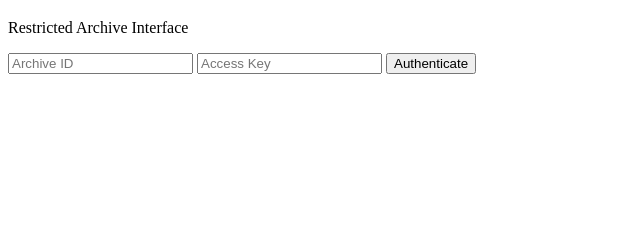
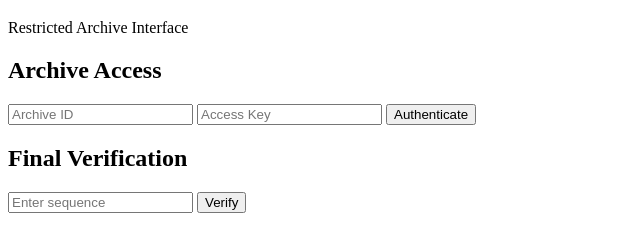
Before and after one commit to jayaprabha-cyber/echo-null-ctf, a website: page public/index.html in a window 1280 px wide. Shown: the part 61-312 px from the top of the page, without its empty margins (0-640 px from the left). Drawn offline with Linux system fonts and the light colour scheme.

Commit message:
Update index.html

```diff
--- a/public/index.html
+++ b/public/index.html
@@ -5,14 +5,43 @@
   <meta name="viewport" content="width=device-width, initial-scale=1.0">
   <title>ECHO//NULL</title>
 </head>
+
 <body>
   <h1>ECHO//NULL</h1>
   <p>Restricted Archive Interface</p>
 
+  <h2>Archive Access</h2>
+
   <form action="/authenticate" method="POST">
-    <input type="text" name="username" placeholder="Archive ID" required>
-    <input type="password" name="password" placeholder="Access Key" required>
+    <input
+      type="text"
+      name="username"
+      placeholder="Archive ID"
+      required
+    >
+
+    <input
+      type="password"
+      name="password"
+      placeholder="Access Key"
+      required
+    >
+
     <button type="submit">Authenticate</button>
   </form>
+
+  <h2>Final Verification</h2>
+
+  <form action="/verify" method="POST">
+    <input
+      type="text"
+      name="answer"
+      placeholder="Enter sequence"
+      required
+    >
+
+    <button type="submit">Verify</button>
+  </form>
+
 </body>
 </html>
```
